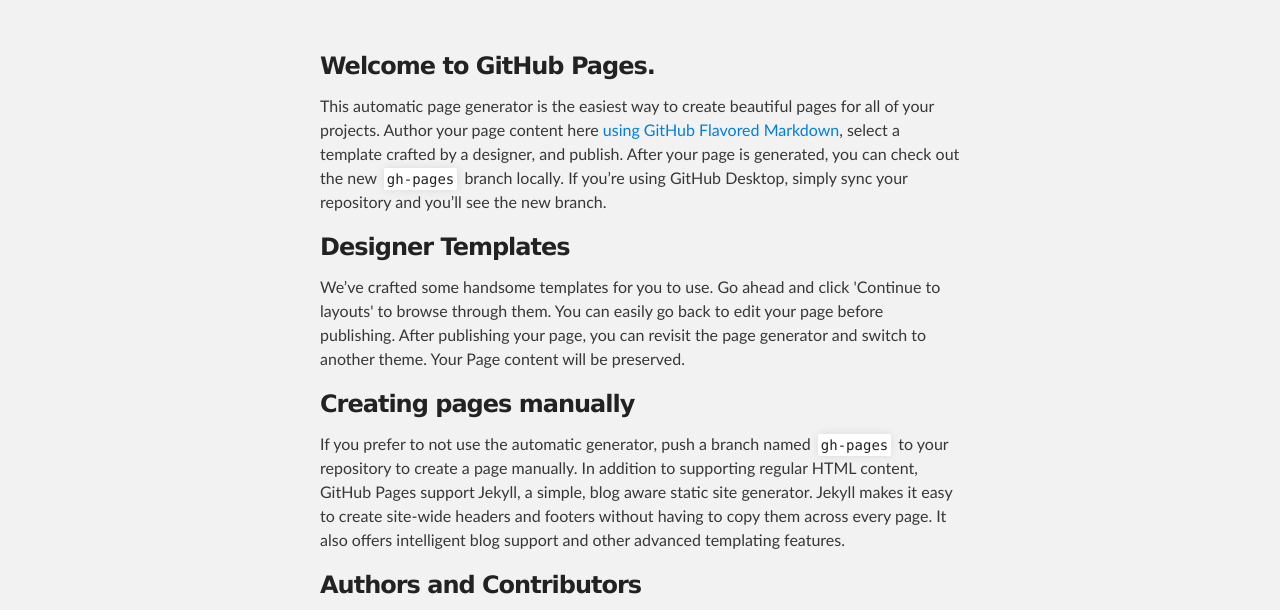
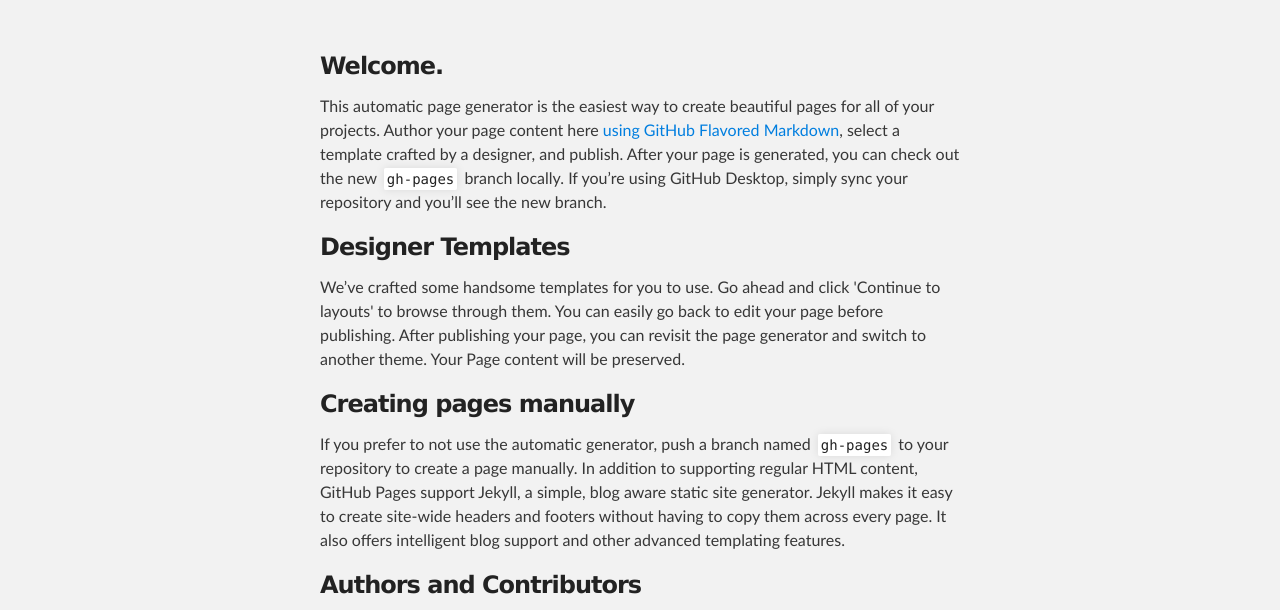
Before and after one commit to 69android69/69android69.github.com, a plain HTML site: page index.html in a window 1280 px wide. Shown: the part 176-786 px from the top of the page. Drawn offline with Linux system fonts and the light colour scheme.

Commit message:
index.html

```diff
--- a/index.html
+++ b/index.html
@@ -28,7 +28,7 @@
     <div id="main_content_wrap" class="outer">
       <section id="main_content" class="inner">
         <h3>
-<a id="welcome-to-github-pages" class="anchor" href="#welcome-to-github-pages" aria-hidden="true"><span aria-hidden="true" class="octicon octicon-link"></span></a>Welcome to GitHub Pages.</h3>
+<a id="welcome-to-github-pages" class="anchor" href="#welcome-to-github-pages" aria-hidden="true"><span aria-hidden="true" class="octicon octicon-link"></span></a>Welcome.</h3>
 
 <p>This automatic page generator is the easiest way to create beautiful pages for all of your projects. Author your page content here <a href="https://guides.github.com/features/mastering-markdown/">using GitHub Flavored Markdown</a>, select a template crafted by a designer, and publish. After your page is generated, you can check out the new <code>gh-pages</code> branch locally. If you’re using GitHub Desktop, simply sync your repository and you’ll see the new branch.</p>
 
```
